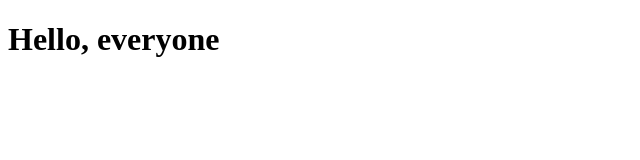
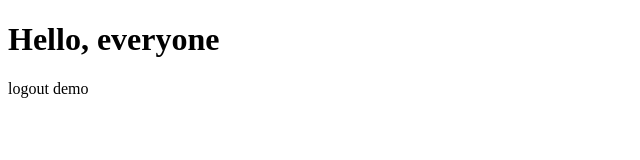
Before and after one commit to wonghin/gitPractice, a plain HTML site: page index.html in a window 1280 px wide. Shown: the whole page, without its empty margins (0-640 px from the left). Drawn offline with Linux system fonts and the light colour scheme.

Commit message:
add  logout

```diff
--- a/index.html
+++ b/index.html
@@ -8,6 +8,7 @@
 </head>
 <body>
     <h1>Hello, everyone</h1>
+    <div>logout demo</div>
 
 </body>
 </html>
```
